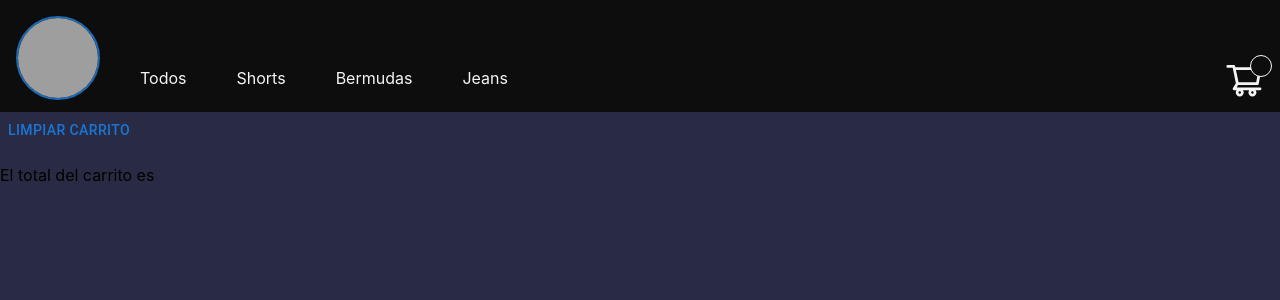
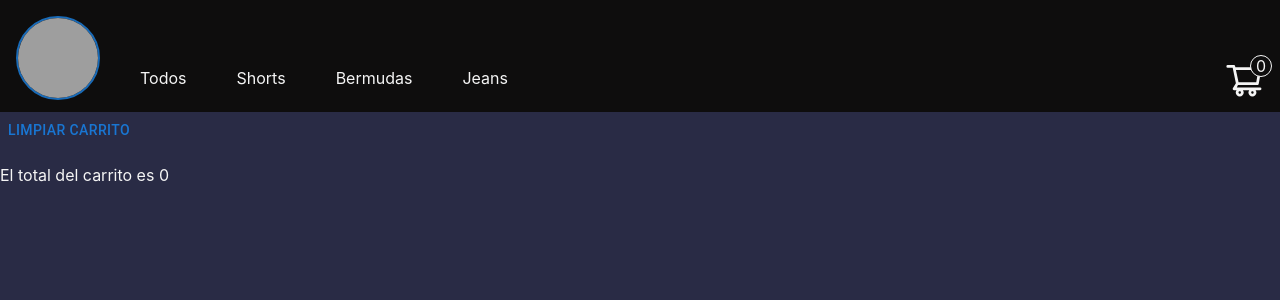
Before and after one commit to lufz88/proyectoReactCoderhouse, a React (Create React App) app: page /cart in a window 1280 px wide. Shown: the top 300 px of the page. Built offline with nearby package versions, Linux system fonts and the light colour scheme; grey boxes are pictures that could not be loaded.

Commit message:
agregar, limpiar y eliminar del carrito

```diff
--- a/src/App.js
+++ b/src/App.js
@@ -3,8 +3,8 @@ import { BrowserRouter, Routes, Route } from 'react-router-dom';
 import NavbarContainer from './components/Navbar/Navbar';
 import ItemListContainer from './components/ItemListContainer/ItemListContainer';
 import ItemDetailContainer from './components/ItemDetail/ItemDetailContainer';
-import CartView from './components/CartView/CartView';
 import CartContextProvider from './context/CartContext';
+import CartViewContainer from './components/CartView/CartViewContainer';
 
 function App() {
 	return (
@@ -17,7 +17,7 @@ function App() {
 						<Route path='/category/:categoryName' element={<ItemListContainer />} />
 						<Route path='/category/:categoryName' element={<ItemListContainer />} />
 						<Route path='/itemDetail/:id' element={<ItemDetailContainer />} />
-						<Route path='/cart' element={<CartView />} />
+						<Route path='/cart' element={<CartViewContainer />} />
 						<Route path='*' element={<h1>404 - La ruta no existe</h1>} />
 					</Route>
 				</Routes>
--- a/src/components/CartView/Cart.module.css
+++ b/src/components/CartView/Cart.module.css
@@ -0,0 +1,17 @@
+.ItemContainer {
+	margin: 12px 0 0 12px;
+	display: flex;
+	gap: 12px;
+}
+
+.ImgContainer {
+	width: 50px;
+	height: 50px;
+	text-align: center;
+}
+
+.ImgContainer img {
+	max-width: 100%;
+	max-height: 50px;
+	object-fit: cover;
+}
--- a/src/components/CartView/CartView.jsx
+++ b/src/components/CartView/CartView.jsx
@@ -1,10 +1,24 @@
 import { Button } from '@mui/material';
+import styles from './Cart.module.css';
 
-const CartView = ({ cart, limpiarCarrito, getTotalPrice }) => {
+const CartView = ({ cart, limpiarCarrito, total, eliminarDelCarrito }) => {
 	return (
 		<div>
+			{cart.map(element => {
+				return (
+					<div className={styles.ItemContainer}>
+						<div className={styles.ImgContainer}>
+							<img src={element.img} alt='imagen del product' />
+						</div>
+						<p>{element.quantity}</p>
+						<p>{element.title}</p>
+						<p>{element.price * element.quantity} </p>
+						<Button onClick={() => eliminarDelCarrito(element.id)}>X</Button>
+					</div>
+				);
+			})}
 			<Button onClick={limpiarCarrito}>Limpiar Carrito</Button>
-			<p>El total del carrito es {getTotalPrice}</p>
+			<p>El total del carrito es {total}</p>
 		</div>
 	);
 };
--- a/src/components/CartView/CartViewContainer.jsx
+++ b/src/components/CartView/CartViewContainer.jsx
@@ -3,9 +3,11 @@ import CartView from './CartView';
 import { CartContext } from '../../context/CartContext';
 
 const CartViewContainer = () => {
-	const { cart, limpiarCarrito, getTotalPrice } = useContext(CartContext);
+	const { cart, limpiarCarrito, getTotalPrice, eliminarDelCarrito } = useContext(CartContext);
 
-	return <CartView cart={cart} limpiarCarrito={limpiarCarrito} getTotalPrice={getTotalPrice} />;
+	let total = getTotalPrice();
+
+	return <CartView cart={cart} eliminarDelCarrito={eliminarDelCarrito} limpiarCarrito={limpiarCarrito} total={total} />;
 };
 
 export default CartViewContainer;
--- a/src/components/CartWidget/CartWidget.jsx
+++ b/src/components/CartWidget/CartWidget.jsx
@@ -1,11 +1,11 @@
 import { AiOutlineShoppingCart } from 'react-icons/ai';
 import styles from './CartWidget.module.css';
 
-const CartWidget = ({ getTotalQuantity }) => {
+const CartWidget = ({ total }) => {
 	return (
 		<>
 			<AiOutlineShoppingCart size={40} color='whitesmoke' />
-			<div className={styles.counter}>{getTotalQuantity}</div>
+			<div className={styles.counter}>{total}</div>
 		</>
 	);
 };
--- a/src/components/CartWidget/CartWidgetContainer.jsx
+++ b/src/components/CartWidget/CartWidgetContainer.jsx
@@ -5,7 +5,9 @@ import { CartContext } from '../../context/CartContext';
 const CartWidgetContainer = () => {
 	const { getTotalQuantity } = useContext(CartContext);
 
-	return <CartWidget getTotalQuantity={getTotalQuantity} />;
+	let total = getTotalQuantity();
+
+	return <CartWidget total={total} />;
 };
 
 export default CartWidgetContainer;
--- a/src/components/Counter/Counter.jsx
+++ b/src/components/Counter/Counter.jsx
@@ -8,7 +8,7 @@ const Counter = ({ cantidad, sumar, restar, onAdd }) => {
 			<span>{cantidad}</span>
 			<Button onClick={sumar}>+</Button>
 			<div>
-				<Button onClick={onAdd}>Agregar al Carrito</Button>
+				<Button onClick={() => onAdd(cantidad)}>Agregar al Carrito</Button>
 			</div>
 		</div>
 	);
--- a/src/components/Counter/CounterContainer.jsx
+++ b/src/components/Counter/CounterContainer.jsx
@@ -1,13 +1,11 @@
-import React, { useContext, useState } from 'react';
+import React, { useState } from 'react';
 import Counter from './Counter';
-import { CartContext } from '../../context/CartContext';
 
-const CounterContainer = ({ product }) => {
+const CounterContainer = ({ stock, onAdd }) => {
 	const [cantidad, setCantidad] = useState(0);
-	const { agregarAlCarrito } = useContext(CartContext);
 
 	const sumar = () => {
-		if (cantidad < product.stock) {
+		if (cantidad < stock) {
 			setCantidad(cantidad + 1);
 		}
 	};
@@ -17,11 +15,6 @@ const CounterContainer = ({ product }) => {
 		}
 	};
 
-	const onAdd = () => {
-		const producto = { ...product, quantity: cantidad };
-		agregarAlCarrito(producto);
-	};
-
 	return <Counter cantidad={cantidad} sumar={sumar} restar={restar} onAdd={onAdd} />;
 };
 
--- a/src/components/ItemDetail/ItemDetail.jsx
+++ b/src/components/ItemDetail/ItemDetail.jsx
@@ -1,7 +1,7 @@
 import styles from './ItemDetail.module.css';
 import CounterContainer from '../Counter/CounterContainer';
 
-const ItemDetail = ({ product }) => {
+const ItemDetail = ({ product, onAdd }) => {
 	return (
 		<div className={styles.ItemDetail}>
 			<img src={product.img} alt='imagen del producto' className={styles.productImage} />
@@ -11,7 +11,7 @@ const ItemDetail = ({ product }) => {
 				<p>
 					Precio: <span>$ {product.price}</span>
 				</p>
-				<CounterContainer product={product} />
+				<CounterContainer stock={product.stock} onAdd={onAdd} />
 			</div>
 		</div>
 	);
--- a/src/components/ItemDetail/ItemDetailContainer.jsx
+++ b/src/components/ItemDetail/ItemDetailContainer.jsx
@@ -1,18 +1,25 @@
-import React, { useEffect, useState } from 'react';
+import React, { useContext, useEffect, useState } from 'react';
 import ItemDetail from './ItemDetail';
 import { products } from '../../productsMock';
 import { useParams } from 'react-router';
+import { CartContext } from '../../context/CartContext';
 
 const ItemDetailContainer = () => {
 	const [product, setProduct] = useState([]);
 	const { id } = useParams();
+	const { agregarAlCarrito } = useContext(CartContext);
+
+	const onAdd = cantidad => {
+		const data = { ...product, quantity: cantidad };
+		agregarAlCarrito(data);
+	};
 
 	useEffect(() => {
 		let foundProduct = products.find(product => product.id === Number(id));
 		setProduct(foundProduct);
 	}, [id]);
 
-	return <ItemDetail product={product} />;
+	return <ItemDetail product={product} onAdd={onAdd} />;
 };
 
 export default ItemDetailContainer;
--- a/src/context/CartContext.jsx
+++ b/src/context/CartContext.jsx
@@ -36,6 +36,7 @@ const CartContextProvider = ({ children }) => {
 
 	const getTotalPrice = () => {
 		let total = cart.reduce((acc, elemento) => acc + elemento.price * elemento.quantity, 0);
+		console.log(cart);
 		return total;
 	};
 
--- a/src/index.css
+++ b/src/index.css
@@ -1,13 +1,11 @@
 body {
-  margin: 0;
-  font-family: -apple-system, BlinkMacSystemFont, 'Segoe UI', 'Roboto', 'Oxygen',
-    'Ubuntu', 'Cantarell', 'Fira Sans', 'Droid Sans', 'Helvetica Neue',
-    sans-serif;
-  -webkit-font-smoothing: antialiased;
-  -moz-osx-font-smoothing: grayscale;
+	color: whitesmoke;
+	margin: 0;
+	font-family: -apple-system, BlinkMacSystemFont, 'Segoe UI', 'Roboto', 'Oxygen', 'Ubuntu', 'Cantarell', 'Fira Sans', 'Droid Sans', 'Helvetica Neue', sans-serif;
+	-webkit-font-smoothing: antialiased;
+	-moz-osx-font-smoothing: grayscale;
 }
 
 code {
-  font-family: source-code-pro, Menlo, Monaco, Consolas, 'Courier New',
-    monospace;
+	font-family: source-code-pro, Menlo, Monaco, Consolas, 'Courier New', monospace;
 }
```
